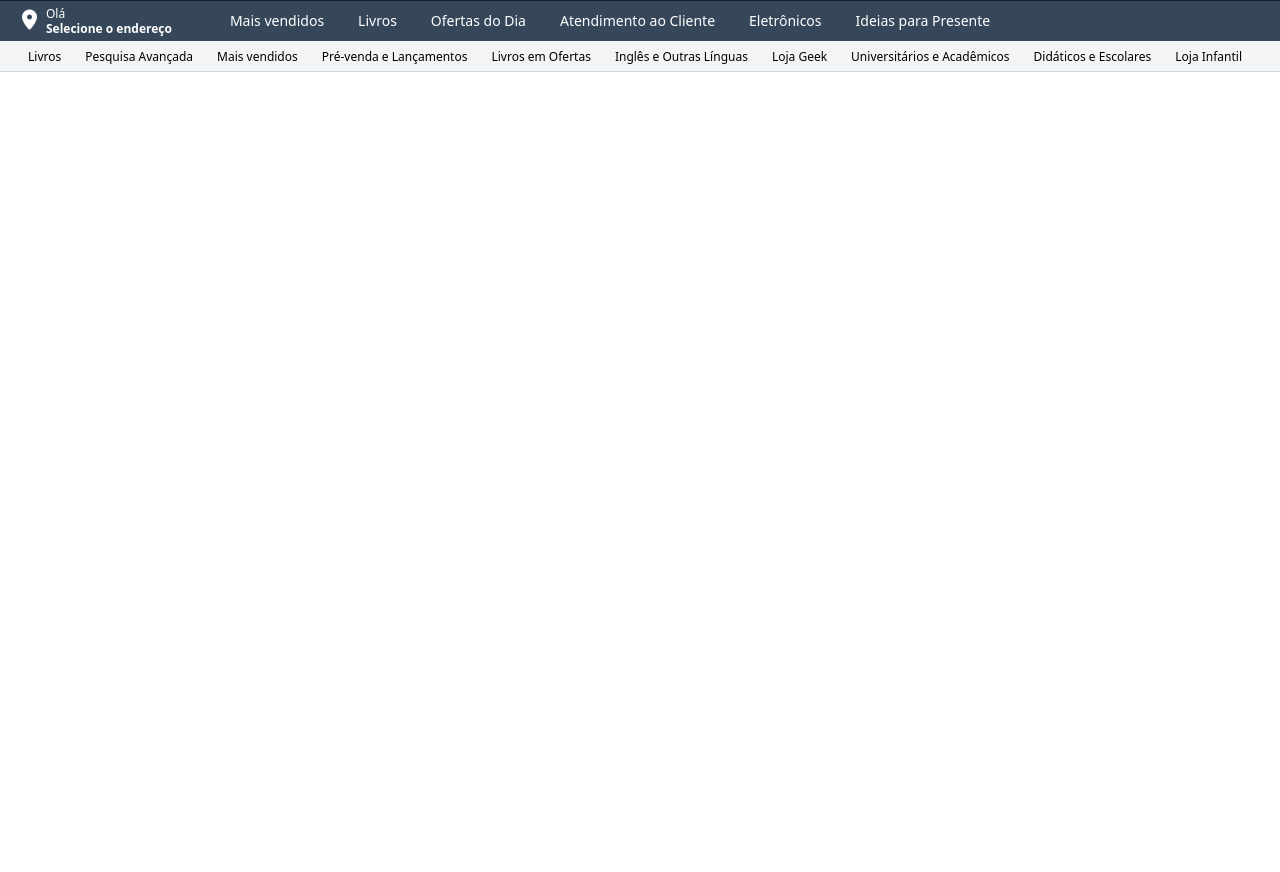
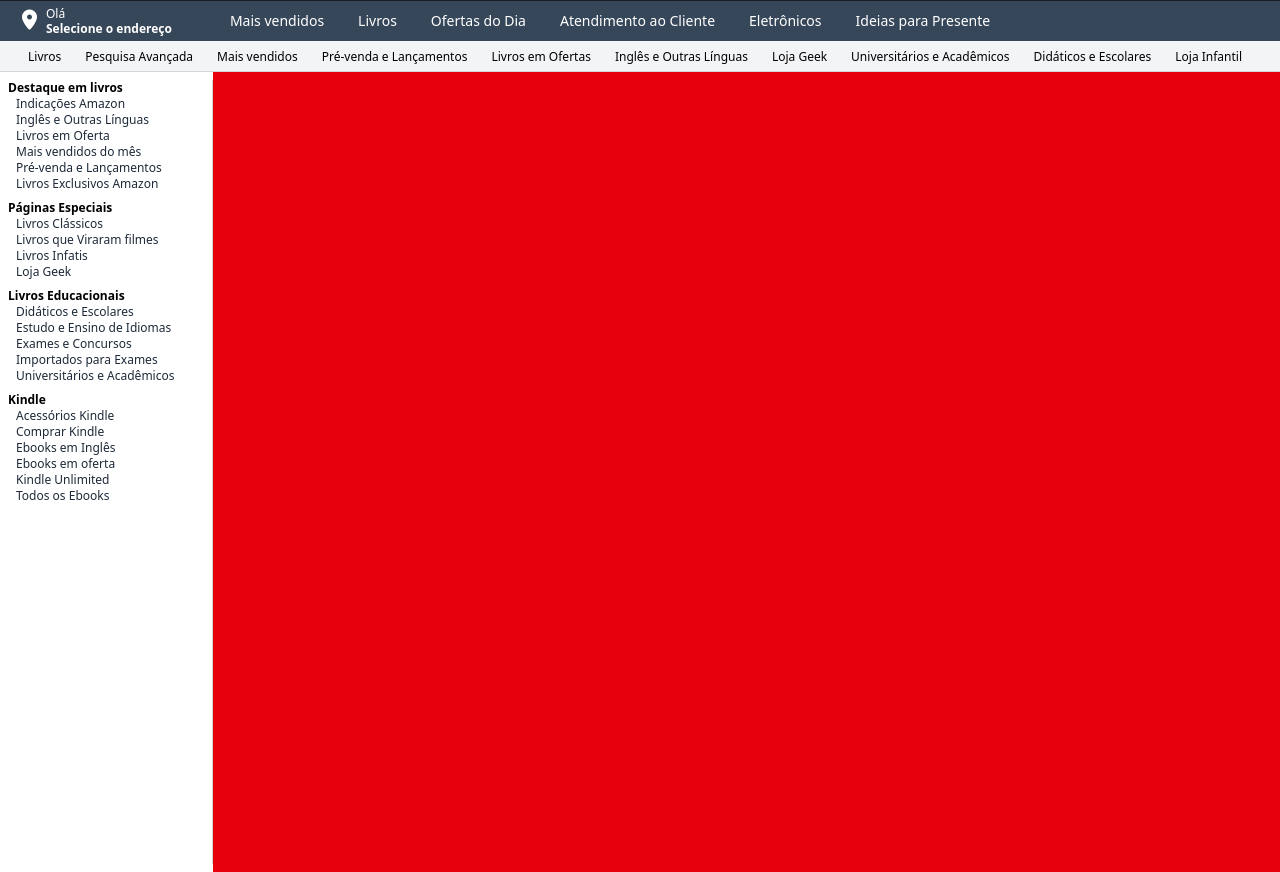
Before and after one commit to LucasAntonio-LAM/Amazon-Clone, a website: page src/index.html in a window 1280 px wide. Shown: the part 53-925 px from the top of the page. Before the commit the page ends 800 px from the top, so only its background shows below. Drawn offline with Linux system fonts and the light colour scheme.

Commit message:
navbar esquerda

```diff
--- a/src/index.html
+++ b/src/index.html
@@ -133,5 +133,53 @@
               </div>
         </div>
     </header>
+
+    <main>
+        <div class="grid grid-cols-6 ">
+
+            <!-- NAVBAR ESQUERDA -->
+             <div class="col-span-1 hidden md:block pl-2 my-2 border-r border-gray-300 text-xs">
+                <h3 class="font-bold">Destaque em livros</h3>
+                <ul class="pl-2 mb-2">
+                    <li class="text-gray-800 hover:text-orange-650"><a href="#">Indicações Amazon</a></li>
+                    <li class="text-gray-800 hover:text-orange-650"><a href="#">Inglês e Outras Línguas</a></li>
+                    <li class="text-gray-800 hover:text-orange-650"><a href="#">Livros em Oferta</a></li>
+                    <li class="text-gray-800 hover:text-orange-650"><a href="#">Mais vendidos do mês</a></li>
+                    <li class="text-gray-800 hover:text-orange-650"><a href="#">Pré-venda e Lançamentos</a></li>
+                    <li class="text-gray-800 hover:text-orange-650"><a href="#">Livros Exclusivos Amazon</a></li>
+                </ul>
+
+                <h3 class="font-bold">Páginas Especiais</h3>
+                <ul class="pl-2 mb-2">
+                    <li class="text-gray-800 hover:text-orange-650"><a href="#">Livros Clássicos</a></li>
+                    <li class="text-gray-800 hover:text-orange-650"><a href="#">Livros que Viraram filmes</a></li>
+                    <li class="text-gray-800 hover:text-orange-650"><a href="#">Livros Infatis</a></li>
+                    <li class="text-gray-800 hover:text-orange-650"><a href="#">Loja Geek</a></li>
+                </ul>
+
+                <h3 class="font-bold">Livros Educacionais</h3>
+                <ul class="pl-2 mb-2">
+                    <li class="text-gray-800 hover:text-orange-650"><a href="#">Didáticos e Escolares</a></li>
+                    <li class="text-gray-800 hover:text-orange-650"><a href="#">Estudo e Ensino de Idiomas</a></li>
+                    <li class="text-gray-800 hover:text-orange-650"><a href="#">Exames e Concursos</a></li>
+                    <li class="text-gray-800 hover:text-orange-650"><a href="#">Importados para Exames</a></li>
+                    <li class="text-gray-800 hover:text-orange-650"><a href="#">Universitários e Acadêmicos</a></li>
+                </ul>
+
+                <h3 class="font-bold">Kindle</h3>
+                <ul class="pl-2 mb-2">
+                    <li class="text-gray-800 hover:text-orange-650"><a href="#">Acessórios Kindle</a></li>
+                    <li class="text-gray-800 hover:text-orange-650"><a href="#">Comprar Kindle</a></li>
+                    <li class="text-gray-800 hover:text-orange-650"><a href="#">Ebooks em Inglês</a></li>
+                    <li class="text-gray-800 hover:text-orange-650"><a href="#">Ebooks em oferta</a></li>
+                    <li class="text-gray-800 hover:text-orange-650"><a href="#">Kindle Unlimited</a></li>
+                    <li class="text-gray-800 hover:text-orange-650"><a href="#">Todos os Ebooks</a></li>
+                </ul>
+             </div>
+
+             <!--CONTEUDO SITE -->
+             <div class="col-span-5 bg-red-600 h-screen"></div>
+        </div>
+    </main>
 </body>
 </html>
```
Also changed, not shown: src/css/output.css.
